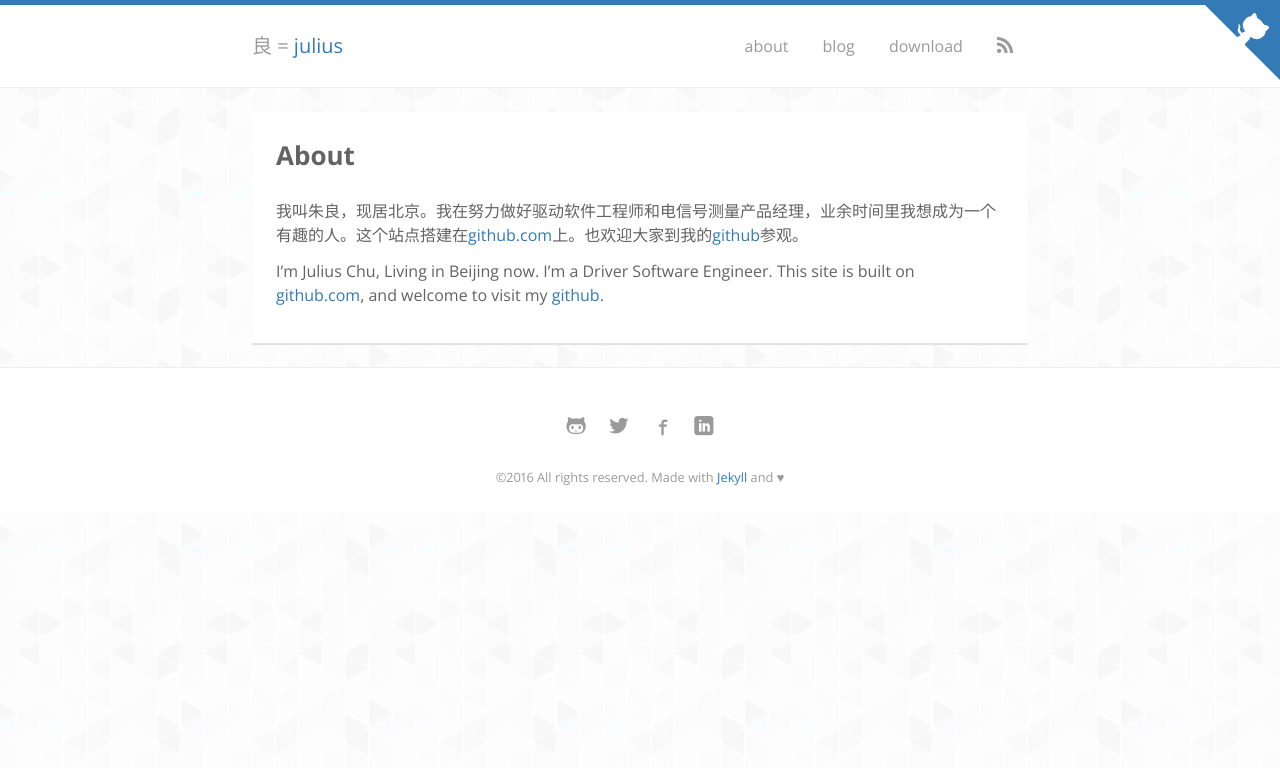
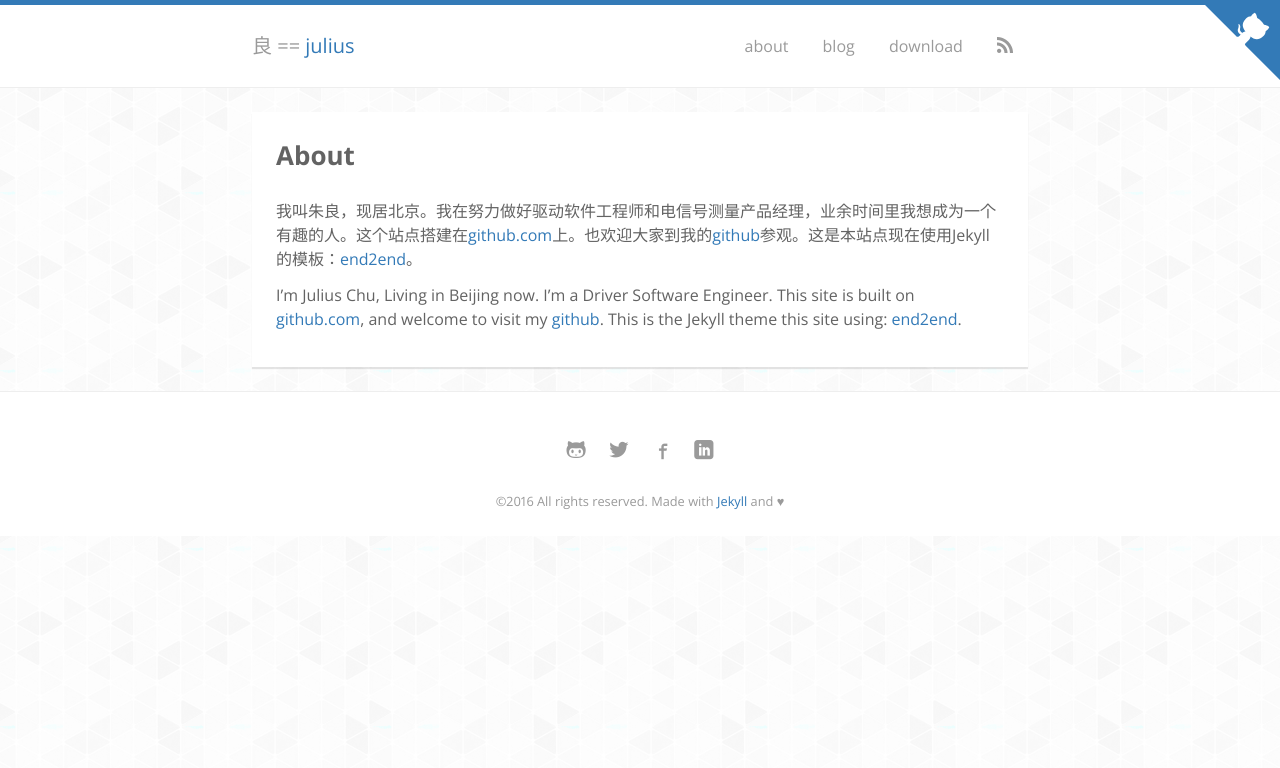
Before and after one commit to zhuliangio/zhuliangio.github.com, a Jekyll site: the page built from about.md, in a window 1280 px wide. Shown: the top 768 px of the page. Built offline with Jekyll 4.4.1, drawn with Linux system fonts in a browser that asks for light colours; nearby versions of some CDN libraries; some web fonts are replaced.

Commit message:
update blog

```diff
--- a/_includes/header.html
+++ b/_includes/header.html
@@ -1,6 +1,6 @@
 <header class="site-header">
   <div class="container">
-    <h1><a href="{{ "/" | prepend: site.baseurl }}">良 = <span>Julius</span></a></h1>
+    <h1><a href="{{ "/" | prepend: site.baseurl }}">良 == <span>Julius</span></a></h1>
 
     <button type="button" class="sliding-panel-button">
       <span></span>
--- a/about.md
+++ b/about.md
@@ -4,6 +4,6 @@ title: About
 permalink: /about/
 ---
 
-我叫朱良，现居北京。我在努力做好驱动软件工程师和电信号测量产品经理，业余时间里我想成为一个有趣的人。这个站点搭建在[github.com](http://github.com)上。也欢迎大家到我的[github](https://github.com)参观。
+我叫朱良，现居北京。我在努力做好驱动软件工程师和电信号测量产品经理，业余时间里我想成为一个有趣的人。这个站点搭建在[github.com](http://github.com)上。也欢迎大家到我的[github](https://github.com)参观。这是本站点现在使用Jekyll的模板：[end2end](https://github.com/nandomoreirame/end2end)。
 
-I'm Julius Chu, Living in Beijing now. I'm a Driver Software Engineer. This site is built on [github.com](http://github.com), and welcome to visit my [github](https://github.com).
+I'm Julius Chu, Living in Beijing now. I'm a Driver Software Engineer. This site is built on [github.com](http://github.com), and welcome to visit my [github](https://github.com). This is the Jekyll theme this site using: [end2end](https://github.com/nandomoreirame/end2end).
```
